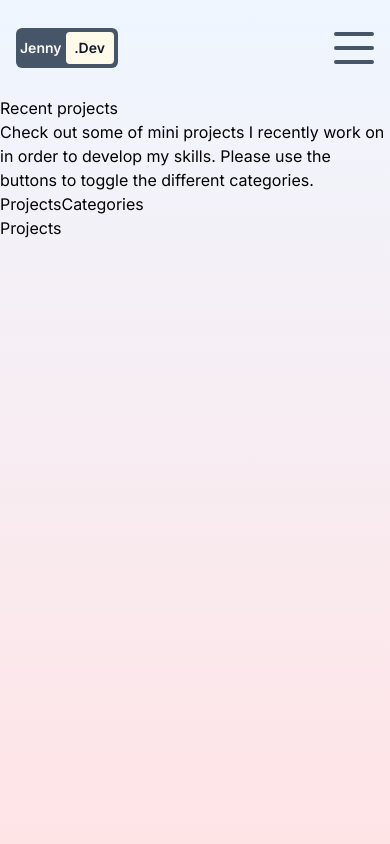
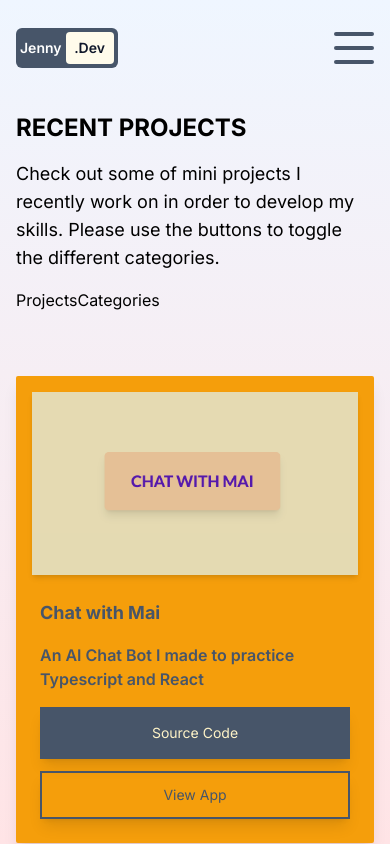
Before and after one commit to Trang217/animated_portfolio, a Next.js app: page /portfolio in a window 390 px wide. Built offline with nearby package versions, Linux system fonts and the light colour scheme.

Commit message:
updae project card

```diff
--- a/src/app/about/page.jsx
+++ b/src/app/about/page.jsx
@@ -52,6 +52,13 @@ function AboutPage() {
               Growing with every challenge, learning with every moment, thankful
               always.
             </span>
+            <a
+              download
+              href="/public/CV__TrangNguyen.pdf"
+              className="cappitalize"
+            >
+              Download my cv
+            </a>
             {/* Signature */}
             <div className="self-end mr-6">
               <Image
--- a/src/app/portfolio/page.jsx
+++ b/src/app/portfolio/page.jsx
@@ -2,26 +2,29 @@
 import Projects from "@/components/Projects";
 import ProjectsCategories from "@/components/ProjectsCategories";
 import { motion } from "framer-motion";
-import React from "react";
+import { projects_data } from "@/data/projects";
+import React, { useState } from "react";
 
 function PortfolioPage() {
+  const [projects, setProjects] = useState(projects_data);
+  console.log("projects", projects);
   return (
     <motion.div
-      className="h-full"
+      className="h-full overflow-scroll"
       initial={{ y: "-200vh" }}
       animate={{ y: 0 }}
       transition={{ duration: 1 }}
     >
-      <div>
-        <h2>Recent projects</h2>
-        <p>
+      <div className=" flex flex-col gap-4 p-4 sm:p-8 md:p-12 lg:p-20 xl:p-48">
+        <h1 className="uppercase font-bold text-2xl">Recent projects</h1>
+        <p className="text-lg">
           Check out some of mini projects I recently work on in order to develop
           my skills. Please use the buttons to toggle the different categories.
         </p>
 
-        <div className="">
-          <ProjectsCategories />
-          <Projects />
+        <div className="flex flex-col gap-16">
+          <ProjectsCategories projects={projects} />
+          <Projects projects={projects} />
         </div>
       </div>
     </motion.div>
--- /dev/null
+++ b/src/components/Card.jsx
@@ -0,0 +1,38 @@
+import Image from "next/image";
+import React from "react";
+
+function Card({ project }) {
+  const { id, category, title, image_1, desc, github, demo } = project;
+  return (
+    <div className=" w-full lg:w-1/4 rounded-sm p-4 bg-amber-500 shadow-lg ">
+      {/* Image  */}
+      <div className="aspect-video relative shadow-md shadow-black/10 mb-4">
+        <Image fill src={image_1} className="object-cover" />
+        <div className="absolute inset-0 bg-black/10 mix-blend-multiply"></div>
+      </div>
+      {/* Heading  */}
+      <div className="p-2 text-left flex flex-col gap-4">
+        <h2 className="font-bold text-slate-600 text-lg">{title}</h2>
+        {/* Description  */}
+        <p className="text-md text-slate-600 font-semibold">{desc}</p>
+        {/* CTA */}
+        <div className="flex flex-col gap-3 lg:flex-row">
+          <a
+            className="flex justify-center items-center text-sm lg:text-md py-4 px-4 bg-slate-600 w-full lg:w-1/2 shadow-lg hover:scale-105 transition-all duration-150 text-amber-100 hover:font-bold"
+            href={github}
+          >
+            Source Code
+          </a>
+          <a
+            className="flex justify-center items-center py-3 text-sm lg:text-md px-4 bg-transparen w-full lg:w-1/2 border-2 border-slate-600 shadow-lg hover:scale-105 hover:font-bold transition-all duration-150 text-slate-600"
+            href={demo}
+          >
+            View App
+          </a>
+        </div>
+      </div>
+    </div>
+  );
+}
+
+export default Card;
--- /dev/null
+++ b/src/components/Project.jsx
@@ -0,0 +1,8 @@
+import React from "react";
+import Card from "./Card";
+
+function Project({ project }) {
+  return <Card project={project} />;
+}
+
+export default Project;
--- a/src/components/Projects.jsx
+++ b/src/components/Projects.jsx
@@ -1,7 +1,15 @@
+"use client";
 import React from "react";
+import Project from "./Project";
 
-function Projects() {
-  return <div>Projects</div>;
+function Projects({ projects }) {
+  return (
+    <div className="h-full flex flex-col gap-16 lg:flex-row lg:flex-wrap lg:justify-evenly">
+      {projects.map((project) => (
+        <Project key={project.id} project={project} />
+      ))}
+    </div>
+  );
 }
 
 export default Projects;
--- a/src/data/projects.js
+++ b/src/data/projects.js
@@ -5,7 +5,7 @@ import Img_weather_2 from "../../public/weather_2.png";
 import Img_guessnum_1 from "../../public/guessnum_1.png";
 import Img_guessnum_2 from "../../public/guessnum_2.png";
 
-export const projects = [
+export const projects_data = [
   {
     id: 1,
     category: "typescript, react",
```
Also changed, not shown: 1 other file (tests, documents, lock files or other folders).
